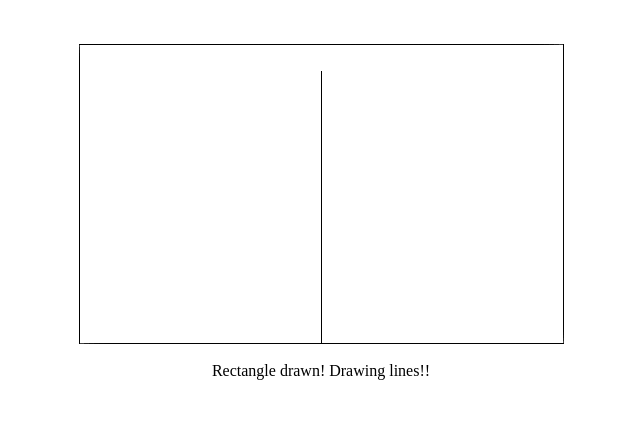
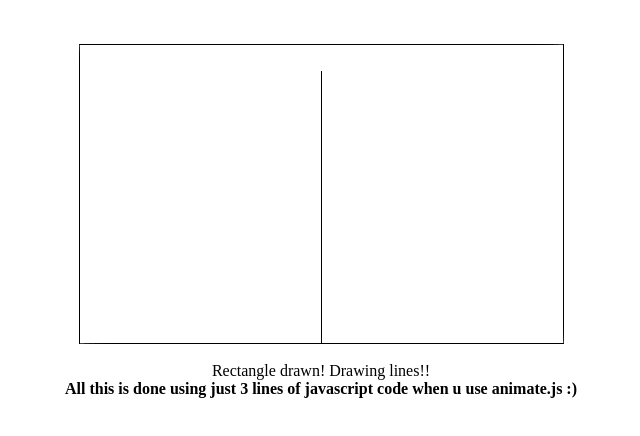
Before and after one commit to gopi1410/AnimateJs, a plain HTML site: page demo1.html in a window 1280 px wide. Shown: the whole page, without its empty margins (319-959 px from the left). Drawn offline with Linux system fonts and the light colour scheme.

Commit message:
demo1.html uploaded

```diff
--- a/demo1.html
+++ b/demo1.html
@@ -24,5 +24,8 @@ Sorry kiddo, you must have a canvas supported browser!
 <br/><br/>
 <div id="msg">
 </div>
+<div>
+<b>All this is done using just 3 lines of javascript code when u use animate.js :)</b>
+</div>
 </body>
 </html>
```
